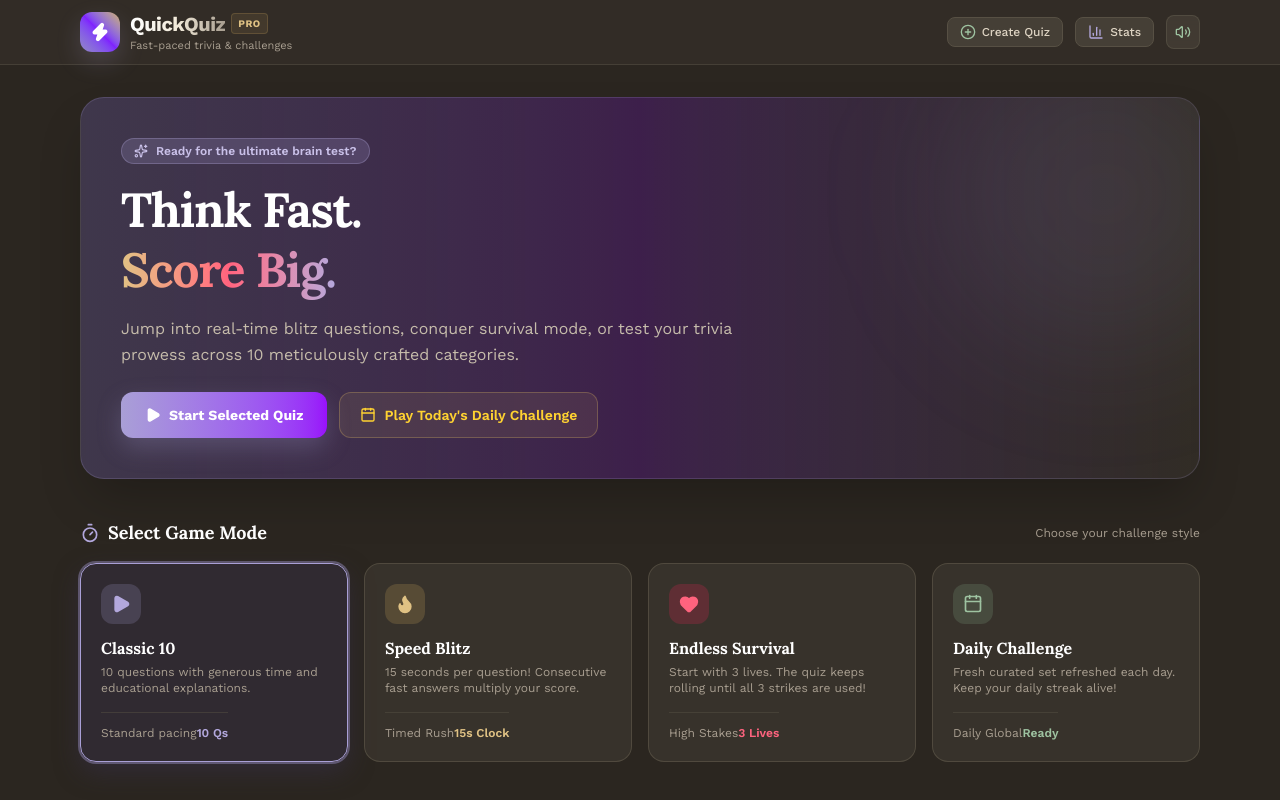
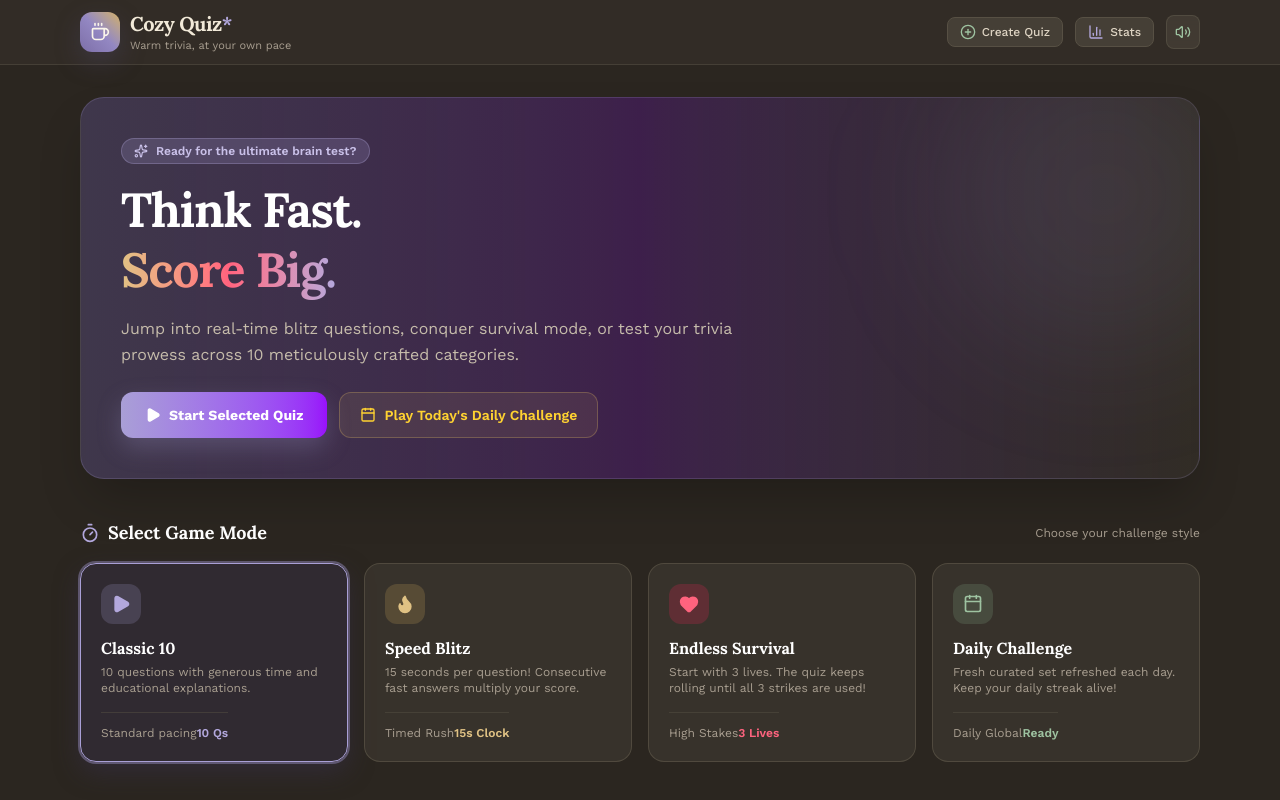
Before and after one commit to Mahmoud-Abdulhaq/QuickQuiz, a React (Vite) app: page / in a window 1280 px wide. Shown: the top 800 px of the page. Built offline with nearby package versions, Linux system fonts and the light colour scheme.

Commit message:
feat: cozy header — Cozy Quiz branding, serif title, doodle asterisk, softer icon

```diff
--- a/src/components/Header.tsx
+++ b/src/components/Header.tsx
@@ -1,5 +1,5 @@
 import React from 'react';
-import { Zap, Volume2, VolumeX, BarChart3, PlusCircle, Flame } from 'lucide-react';
+import { Coffee, Volume2, VolumeX, BarChart3, PlusCircle, Flame } from 'lucide-react';
 import { sound } from '../utils/sound';
 
 interface HeaderProps {
@@ -30,19 +30,16 @@ export const Header: React.FC<HeaderProps> = ({
           }}
           className="flex items-center gap-2.5 text-left group cursor-pointer focus:outline-none"
         >
-          <div className="w-10 h-10 rounded-xl bg-gradient-to-tr from-indigo-600 via-violet-600 to-amber-500 flex items-center justify-center shadow-lg shadow-indigo-500/20 group-hover:scale-105 transition-transform">
-            <Zap className="w-5 h-5 text-white fill-white" />
+          <div className="w-10 h-10 rounded-xl bg-gradient-to-tr from-indigo-700 via-indigo-600 to-amber-500 flex items-center justify-center shadow-lg shadow-indigo-900/40 group-hover:scale-105 transition-transform">
+            <Coffee className="w-5 h-5 text-slate-50" />
           </div>
           <div>
             <div className="flex items-center gap-1.5">
-              <span className="font-extrabold text-xl tracking-tight bg-gradient-to-r from-white via-slate-100 to-slate-400 bg-clip-text text-transparent">
-                QuickQuiz
-              </span>
-              <span className="px-1.5 py-0.5 rounded text-[10px] font-bold tracking-wider bg-amber-500/10 text-amber-400 border border-amber-500/20">
-                PRO
+              <span className="font-serif font-bold text-xl tracking-tight text-slate-100">
+                Cozy Quiz<span className="text-indigo-400">*</span>
               </span>
             </div>
-            <p className="text-[11px] text-slate-400 hidden sm:block">Fast-paced trivia & challenges</p>
+            <p className="text-[11px] text-slate-400 hidden sm:block">Warm trivia, at your own pace</p>
           </div>
         </button>
 
@@ -54,7 +51,7 @@ export const Header: React.FC<HeaderProps> = ({
               className="flex items-center gap-1.5 px-3 py-1.5 rounded-full bg-amber-500/10 border border-amber-500/20 text-amber-400 text-xs font-semibold"
               title={`${dailyStreak} day streak!`}
             >
-              <Flame className="w-4 h-4 fill-amber-400 text-amber-400 animate-pulse" />
+              <Flame className="w-4 h-4 fill-amber-400 text-amber-400" />
               <span>{dailyStreak}d</span>
             </div>
           )}
@@ -88,7 +85,7 @@ export const Header: React.FC<HeaderProps> = ({
           <button
             onClick={onToggleSound}
             aria-label={soundEnabled ? 'Mute audio' : 'Unmute audio'}
-            className="p-2 rounded-lg text-slate-300 hover:text-white bg-slate-800/80 hover:bg-slate-700 border border-slate-700/80 transition-colors cursor-pointer"
+            className="p-2 rounded-lg text-slate-300 hover:text-slate-100 bg-slate-800/80 hover:bg-slate-700 border border-slate-700/80 transition-colors cursor-pointer"
             title={soundEnabled ? 'Sound Enabled' : 'Sound Muted'}
           >
             {soundEnabled ? (
```
